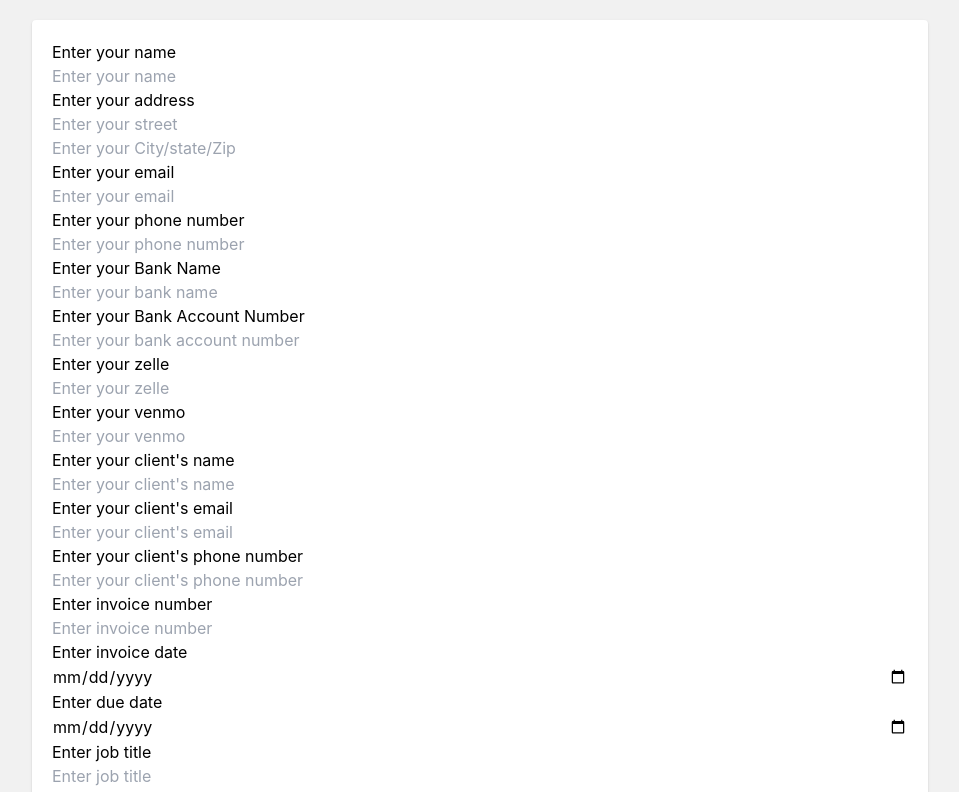
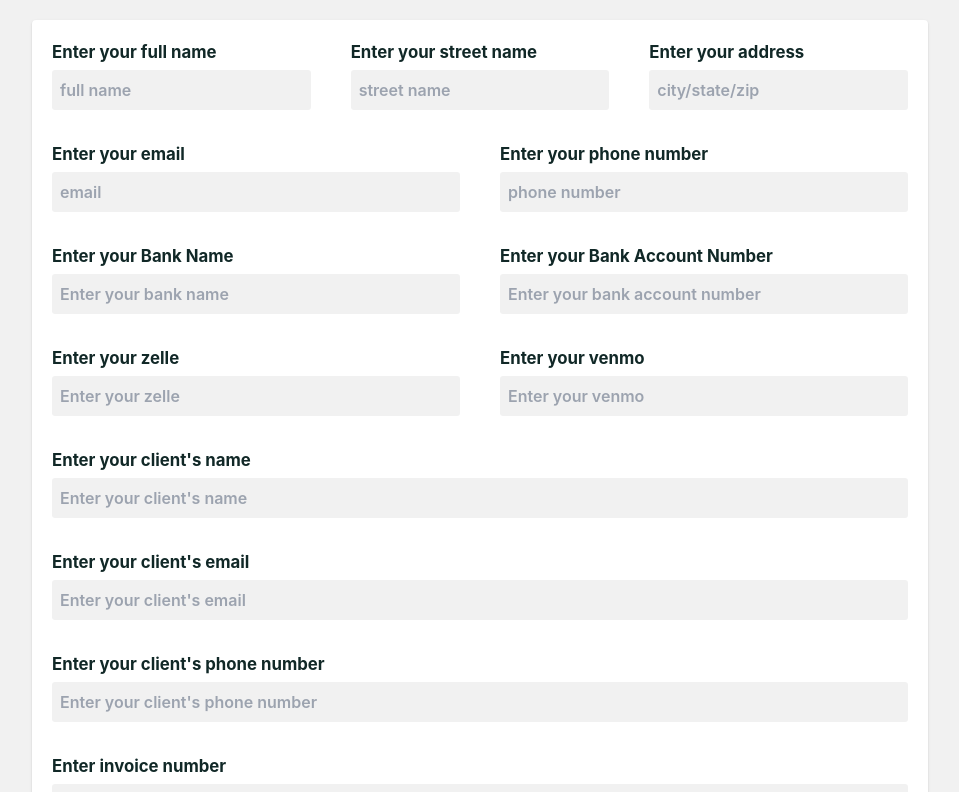
Before and after one commit to alecgrahambass/invoiceApp, a React (Create React App) app: page / in a window 1280 px wide. Shown: the top 792 px of the page, without its empty margins (160-1119 px from the left). Built offline with nearby package versions, Linux system fonts and the light colour scheme.

Commit message:
cleaning up form

```diff
--- a/src/App.js
+++ b/src/App.js
@@ -60,54 +60,74 @@ function App() {
                 invoice number, invoice date, due date, notes  */}
                   <div className="flex flex-col
                   justify-center">
-                    <label htmlFor="name">Enter your name</label>
-                    <input type="text"
+                    <article className="lg:grid grid-cols-3 gap-10">
+                      <div className="flex flex-col">
+                        <label htmlFor="name">Enter your full name</label >
+                        <input
+                          type="text"
                           name="text"
                           id="name"
-                    placeholder="Enter your name"
+                          placeholder="full name"
                           autoComplete="on"
                           value={name}
                           onChange={(e) => setName(e.target.value)}
                         />
-                    <label htmlFor="address">Enter your address</label>
+                      </div>
+                      <div className="flex flex-col">
+                        <label htmlFor="address">Enter your street name</label>
                         <input
                           type="text"
-                    name="street address"
+                          name="address"
                           id="address"
-                    placeholder="Enter your street"
+                          placeholder="street name"
                           autoComplete="on"
                           value={streetAddress}
                           onChange={(e) => setStreetAddress(e.target.value)}
                         />
+                      </div>
+                      <div className="flex flex-col">
+                      <label htmlFor="city/state/zip">Enter your address</label>
                       <input
                         type="text"
                         name="City address"
                         id="city address"
-                    placeholder="Enter your City/state/Zip"
+                        placeholder="city/state/zip"
                         autoComplete="on"
                         value={cityAddress}
                         onChange={(e) => setCityAddress(e.target.value)}
                         />
+                      </div>
+                    </article>
+
+                    <article className="lg:grid grid-cols-2 gap-10">
+                      <div className="flex flex-col">
                         <label htmlFor="email">Enter your email</label>
                         <input
                           type="email"
                           name="email"
                           id="email"
-                    placeholder="Enter your email"
+                          placeholder="email"
                           autoComplete="on"
                           value={email}
                           onChange={(e) => setEmail(e.target.value)}
                         />
+                      </div>
+                      <div className="flex flex-col">
                         <label htmlFor="phone">Enter your phone number</label>
                         <input
                           type="text"
                           name="phone"
                           id="phone"
-                    placeholder="Enter your phone number"
+                          placeholder="phone number"
                           autoComplete="on"
                           value={phone}
                           onChange={(e) => setPhone(e.target.value)}
                         />
+                      </div>
+                    </article>
+
+                  <article className="lg:grid grid-cols-2 gap-10">
+                    <div className="flex flex-col">
                       <label htmlFor="bank name">Enter your Bank Name</label>
                       <input
                         type="text"
@@ -118,6 +138,8 @@ function App() {
                         value={bankName}
                         onChange={(e) => setBankName(e.target.value)}
                       />
+                    </div>
+                    <div className="flex flex-col">
                       <label htmlFor="bank account">Enter your Bank Account Number</label>
                       <input
                         type="text"
@@ -128,6 +150,11 @@ function App() {
                         value={bankAccount}
                         onChange={(e) => setBankAccount(e.target.value)}
                       />
+                    </div>
+                  </article>
+
+                  <article className="lg:grid grid-cols-2 gap-10">
+                    <div className="flex flex-col">
                       <label htmlFor="zelle">Enter your zelle</label>
                       <input
                         type="text"
@@ -138,6 +165,8 @@ function App() {
                         value={zelle}
                         onChange={(e) => setZelle(e.target.value)}
                       />
+                    </div>
+                    <div className="flex flex-col">
                       <label htmlFor="venmo">Enter your venmo</label>
                       <input
                         type="text"
@@ -148,6 +177,9 @@ function App() {
                         value={venmo}
                         onChange={(e) => setVenmo(e.target.value)}
                       />
+                    </div>
+                  </article>
+
                     <label htmlFor="clientName">Enter your client's name</label>
                     <input
                     type="text"
--- a/src/components/Footer.js
+++ b/src/components/Footer.js
@@ -1,7 +1,7 @@
 export default function Footer({bankName, bankAccount, zelle, venmo}) {
   return (
     <>
-      <footer className="footer">
+      <footer className="footer border-t-2 border-gray-300 pt-5">
         <h2 className="text-center text-xl italic">Payment Methods</h2>
         <ul className="mt-5 flex flex-wrap items-center
         justify-center">
--- a/src/components/Header.js
+++ b/src/components/Header.js
@@ -10,9 +10,21 @@ export default function Header({handlePrint}) {
         <div>
           <ul className="flex items-center
           justify-between flex-wrap">
-            <li><button onClick={handlePrint} className="btn btn-print">Print</button></li>
-            <li><button className="btn btn-download">Download</button></li>
-            <li><button className="btn btn-send">Send</button></li>
+            <li><button onClick={handlePrint} className="bg-gray-500 text-white
+                font-bold py-2 px-8
+                rounded shadow border-2 border-gray-500
+                hover:bg-transparent hover:text-gray-500
+                transition-all duration-300">Print</button></li>
+            <li className="mx-2"><button className="bg-blue-500 text-white
+                font-bold py-2 px-8
+                rounded shadow border-2 border-blue-500
+                hover:bg-transparent hover:text-blue-500
+                transition-all duration-300">Download</button></li>
+            <li><button className="bg-green-500 text-white
+                font-bold py-2 px-8
+                rounded shadow border-2 border-green-500
+                hover:bg-transparent hover:text-green-500
+                transition-all duration-300">Send</button></li>
           </ul>
 
         </div>
--- a/src/index.css
+++ b/src/index.css
@@ -7,7 +7,26 @@ body {
   -moz-osx-font-smoothing: grayscale;
   background-color: #f1f1f1;
 }
+label {
+  margin-bottom: 0.3rem;
+  font-size: 1.05rem;
+  font-weight: bold;
+  color: #112827;
+}
 
+input {
+  background-color: #f1f1f1;
+  padding: 0.5rem;
+  border-radius: 0.2rem;
+  margin-bottom: 2rem;
+  color: #383838;
+  font-weight: 600;
+
+}
+
+button {
+  user-select: none;
+}
 .footer li {
   margin: 0.5rem 0.2rem
 }
```
Lines whose indentation alone changed are shown as unchanged.
